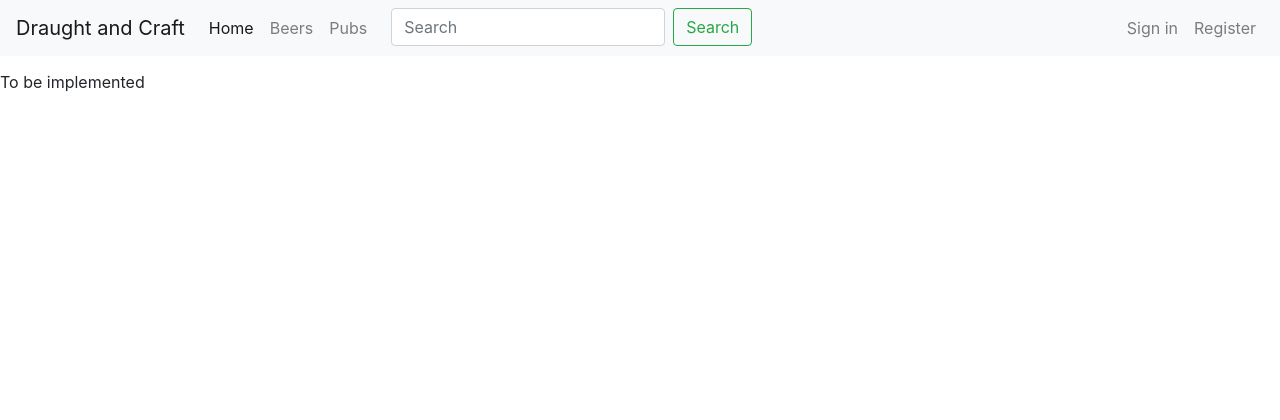
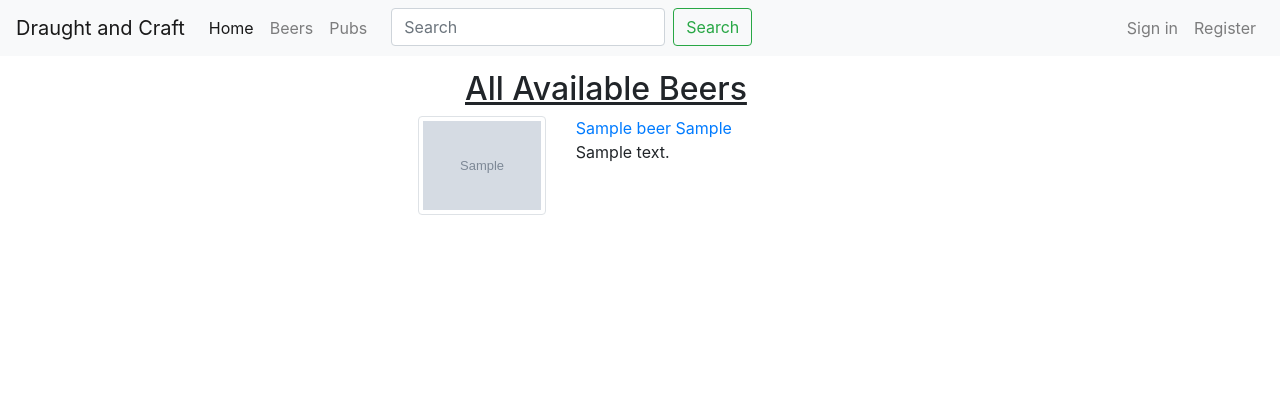
Before and after one commit to David132639/draughtcraft, a Django app: page /draughtandcraft/beers/ in a window 1280 px wide. Shown: the top 420 px of the page. Run offline with Django 3.2, Linux system fonts and the light colour scheme; tables that the repository leaves empty hold one stand-in row (values such as "Sample post"); grey boxes marked "Sample" are stand-in pictures; some libraries are stand-ins or nearby versions.

Commit message:
beer list page added

```diff
--- a/templates/dac/beer_list.html
+++ b/templates/dac/beer_list.html
@@ -4,5 +4,37 @@
   List of beers
 {% endblock %}
 {% block body_block %}
-  To be implemented
+<div class="container">
+        <div class="row justify-content-center">
+            <div class="col-md-4"><h2><u>All Available Beers</u></h2> </div>
+           </div>
+           <div class="row justify-content-center">
+
+               <div class="col-md-5">
+
+
+                        {% for beer in beers %}
+                        <div class="row">
+                            <div class="col-sm-4">
+                                    <img class="img-thumbnail" src="{{ MEDIA_URL }}{{ beer.image }}" alt="an image of {{ beer.name }}">
+
+                        </div>
+                        <div class="col-sm-8">
+                                <a href="{% url 'beers' beer.slug %}"> {{ beer.name }}
+                                        {{ beer.tagline }}</a>
+                                       <p>{{ beer.description }}</p>
+
+                            </div>
+
+                            {% endfor %}
+
+
+                    </div>
+
+
+
+                </div>
+
+      </div>
+
 {% endblock %}
```
